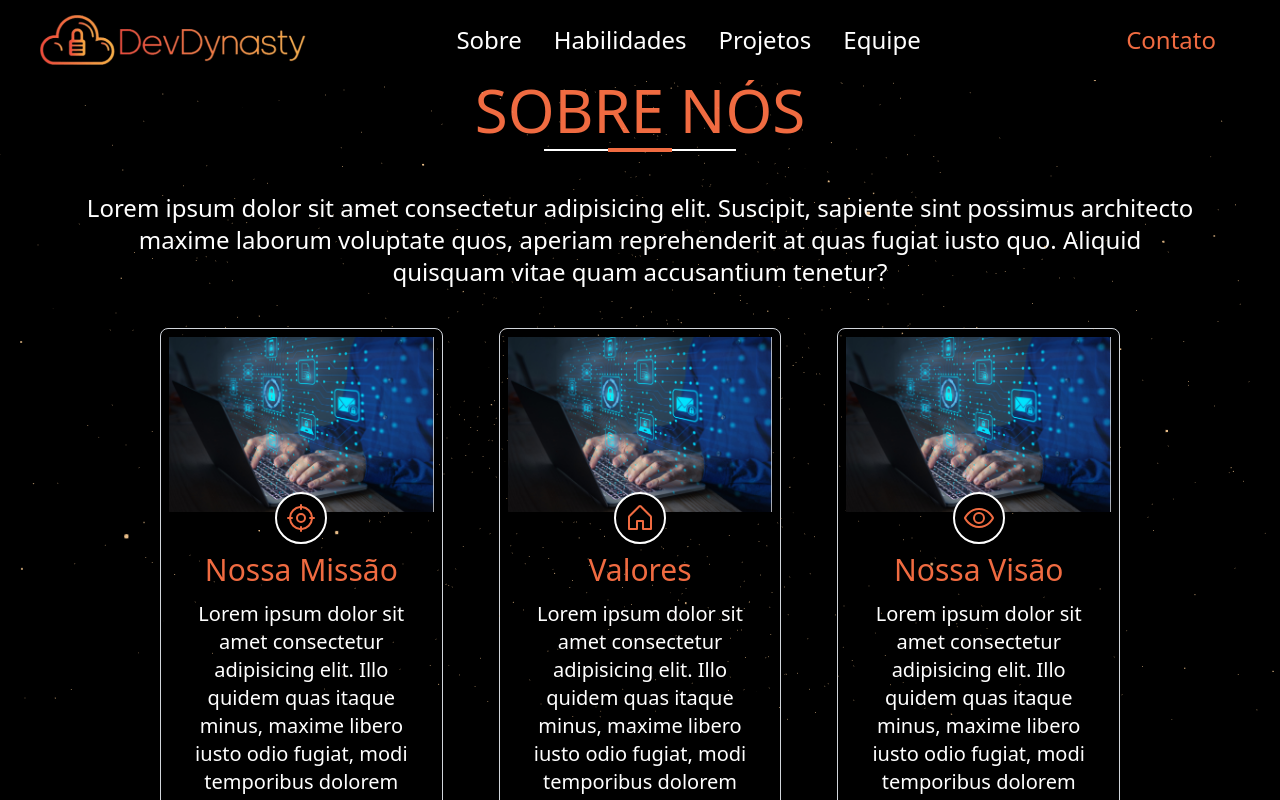
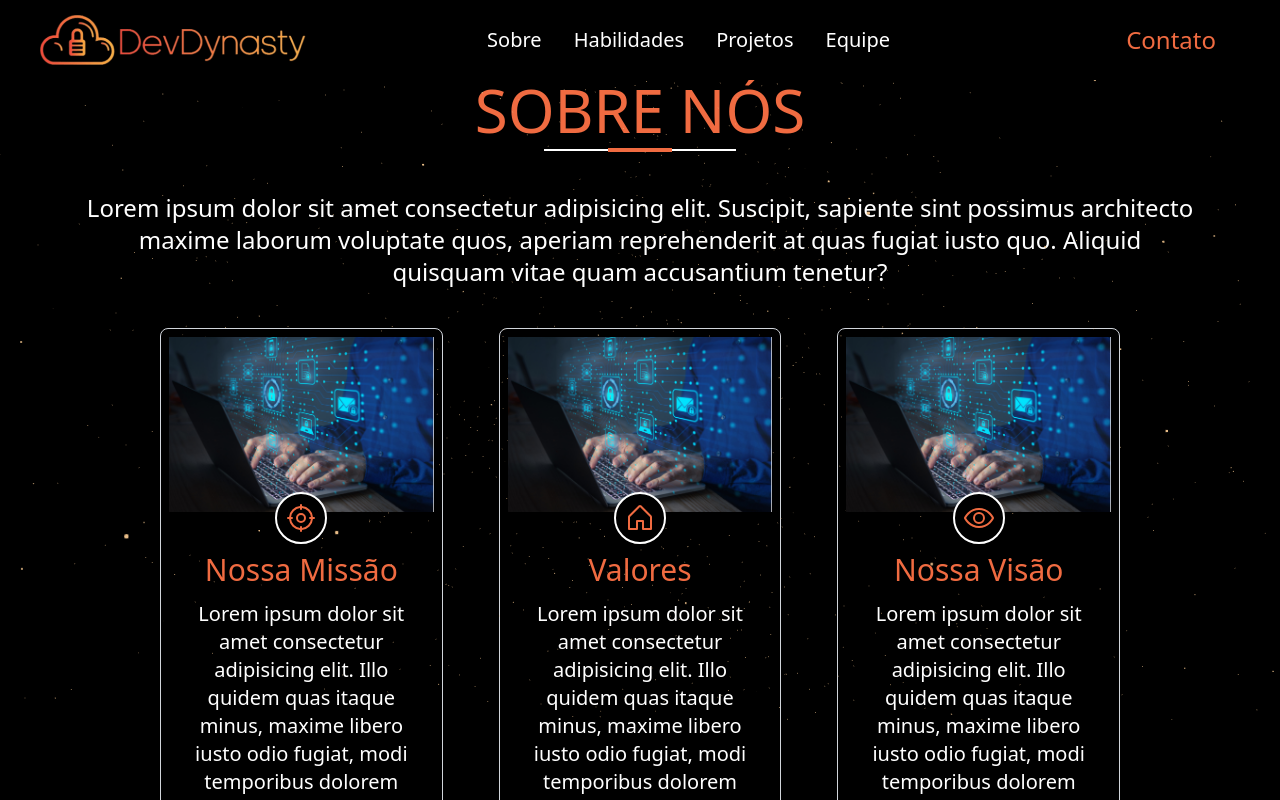
Before and after one commit to org-dev-dynasty/portal-interno-front, a React (Vite) app: page / in a window 1280 px wide. Shown: the top 800 px of the page. Built offline with nearby package versions, Linux system fonts and the light colour scheme.

Commit message:
feat: Update navbar styling for logo section

```diff
--- a/src/app/components/navbar/index.tsx
+++ b/src/app/components/navbar/index.tsx
@@ -24,7 +24,7 @@ export function Navbar() {
         <nav className=' w-full sticky top-0 left-0 font-viet bg-black  z-50'>
             <div className='md:flex items-center justify-between bg-china-black py-3 md:px-10 px-7'>
                 {/* logo section */}
-                <div className='font-bold text-2xl cursor-pointer flex items-center gap-1'>
+                <div className='cursor-pointer flex items-center gap-1'>
                     <img src={logo} />
                 </div>
                 {/* Menu icon */}
@@ -37,7 +37,7 @@ export function Navbar() {
                 <ul className={`lg:flex lg:items-center lg:pb-0 pb-6 absolute max-lg:my-12 lg:static bg-opacity-90 lg:z-auto z-[-1] left-0 w-full lg:w-auto lg:pl-0 pl-9 transition-all duration-500 ease-in-out ${open ? 'top-12' : 'top-[-490px]'}`}>
                     {
                         Links.map((link) => (
-                            <li className='lg:ml-8 lg:my-0 my-7 font-extralight text-2xl'>
+                            <li className='lg:ml-8 lg:my-0 my-7 font-extralight text-xl'>
                                 {link.name !== 'Contato' ? <Link to={''} className='text-white
                                 hover:text-yellow-400 duration-500' onClick={() => handleScroll(link.link)}>{link.name}</Link>
                                     : <Link to={''} className='text-white lg:hidden
```
